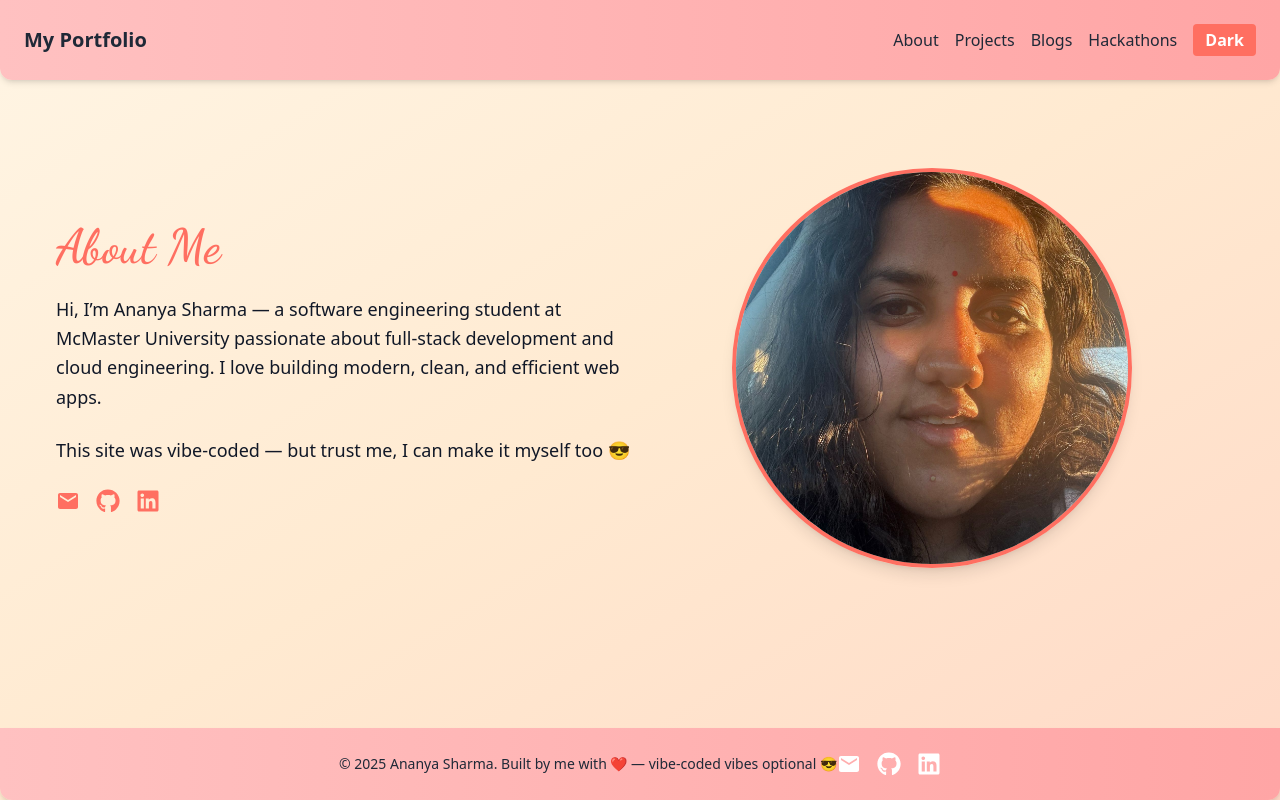
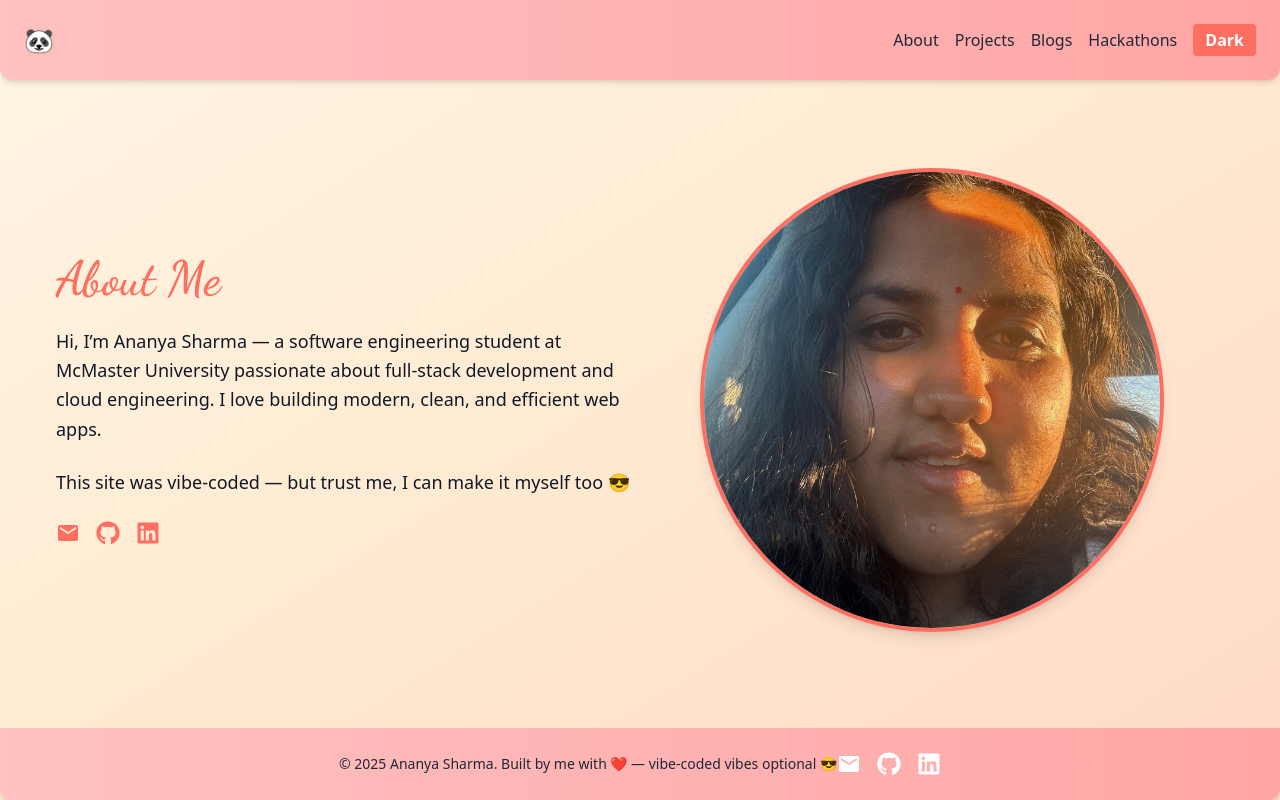
Before and after one commit to ANANYASHARMA3064/Personal_website-, a React (Vite) app: page / in a window 1280 px wide. Built offline with nearby package versions, Linux system fonts and the light colour scheme.

Commit message:
added a panda

```diff
--- a/src/Components/Navbar.jsx
+++ b/src/Components/Navbar.jsx
@@ -7,7 +7,7 @@ const Navbar = ({ darkMode, setDarkMode }) => {
     bg-gradient-to-r from-[#FFC1C1] via-[#FFB3B3] to-[#FFA5A5]
     dark:bg-gradient-to-r dark:from-[#5D4E7A] dark:via-[#6E5D8A] dark:to-[#7F6C9A]
     text-gray-800 dark:text-white">
-  <div className="text-xl font-bold">My Portfolio</div>
+  <div className="text-2xl">🐼</div>
   <div className="space-x-4">
     <Link to="/" className="hover:text-accent transition">About</Link>
     <Link to="/projects" className="hover:text-accent transition">Projects</Link>
--- a/src/Pages/About.jsx
+++ b/src/Pages/About.jsx
@@ -52,7 +52,7 @@ const About = () => {
         <img
   src={image}
   alt="Ananya"
-  className="w-[25rem] h-[25rem] object-cover rounded-full shadow-lg border-4 border-primary"
+  className="w-[29rem] h-[29rem] object-cover rounded-full shadow-lg border-4 border-primary"
 />
 
       </div>
```
